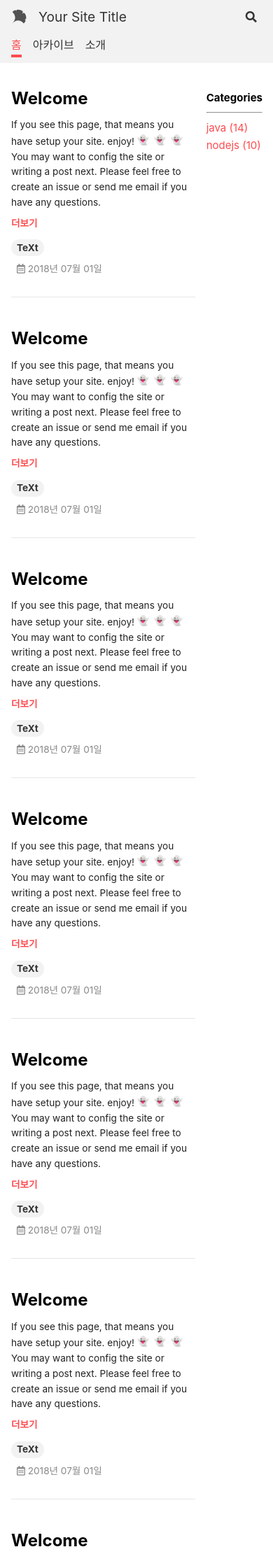
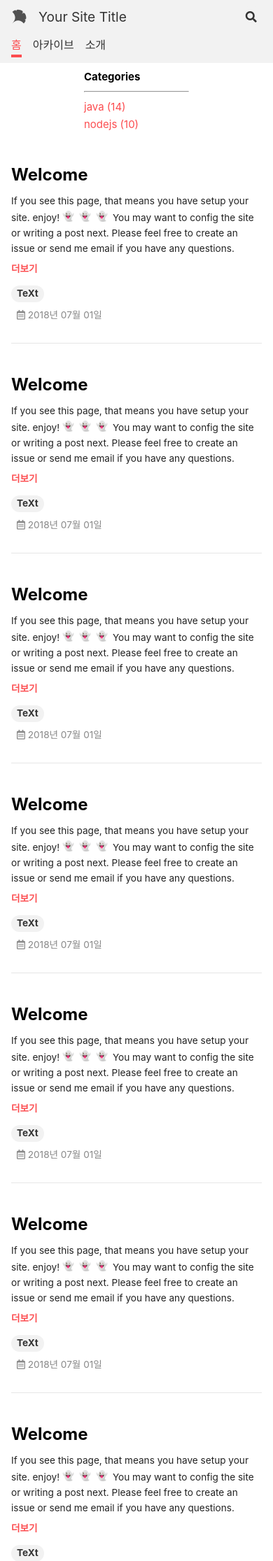
Before and after one commit to lcy960729/blog.maker, a Jekyll site: the page built from index.html, in a window 390 px wide. Shown: the top 2231 px of the page at 70% size. Built offline with Jekyll 4.4.1, drawn with Linux system fonts in a browser that asks for light colours; nearby versions of some CDN libraries; emoji names are drawn with the system emoji font; the list of posts is cut into pages by our own code.

Commit message:
Update _page.scss

```diff
--- a/_sass/layout/_page.scss
+++ b/_sass/layout/_page.scss
@@ -46,7 +46,12 @@ html,
   @media print {
     padding-bottom: 0;
   }
+
   display: flex;
+  flex-direction: row;
+  @media only screen and (max-width: 600px){
+    flex-direction: column-reverse;
+  }
 }
 
 .hide-footer {
@@ -169,6 +174,9 @@ html,
   width: 150px;
   margin-top: 30px;
   margin-right: 15px;
+  @media only screen and (max-width: 600px){
+    margin: 0 auto;
+  }
 }
 
 .page__center .site-category ul{
```
